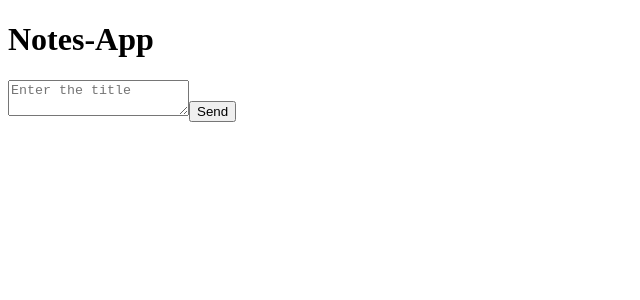
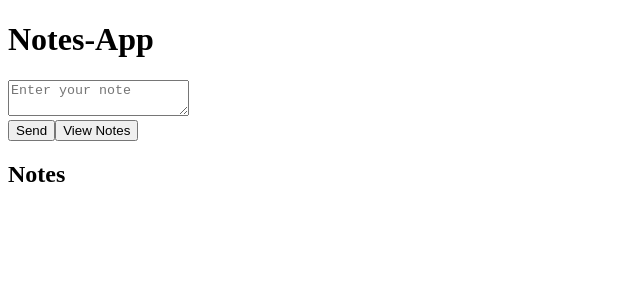
Before and after one commit to srsowmiya/web-development-learning, a React app in the folder React/Secret-message/Frontend/: page / in a window 1280 px wide. Shown: the top 300 px of the page, without its empty margins (0-640 px from the left). Built offline with nearby package versions, Linux system fonts and the light colour scheme; the HTML template or start-up script is replaced by a standard one.

Commit message:
task completed successfully

```diff
--- a/React/Secret-message/Frontend/src/App.jsx
+++ b/React/Secret-message/Frontend/src/App.jsx
@@ -1,36 +1,76 @@
-import {useState} from 'react'
+import React, { useState } from 'react';
 
 const App = () => {
+    const [message, setMessage] = useState('');
+    const [notes, setNotes] = useState([]);
 
-  const [message,setMessage]=useState('')
+    async function handleMessage() {
+        const title = message.split("\n")[0].trim() || "No Subject";
 
+        const res = await fetch('http://localhost:5000/notes', {
+            method: 'POST',
+            headers: {
+                'Content-Type': 'application/json'
+            },
+            body: JSON.stringify({
+                title: title,
+                content: message
+            })
+        });
 
-  async function handleMessage(){
-    const title = message.split("\n")[0].trim() || "No Subject";
-    const res=await fetch('http://localhost:5000/notes',{
-      method:'POST',
-      headers:{
-        'Content-Type':'application/json'
-      },
-      body:JSON.stringify({
-        title:title,
-        content:message
-      })
-    })
-    if(res.ok){
-      const data=await res.json()
-      setMessage(data.result)
+        if (res.ok) {
+            const data = await res.json();
+            console.log(data);
+
+            setMessage('');
+            handleViewNotes();
+        }
     }
-  }
 
-  return (
-    <div>
-        <h1>Notes-App</h1>
-        <textarea placeholder="Enter the title" onChange={(e)=>{setMessage(e.target.value)}}/>
-        <button onClick={handleMessage}>Send</button>
-        <h3>{message}</h3>
-    </div>
-  )
-}
+    async function handleViewNotes() {
+        const res = await fetch('http://localhost:5000/notes');
 
-export default App
+        if (res.ok) {
+            const data = await res.json();
+
+            console.log("Fetched notes:", data);
+
+            setNotes(data.data);
+        } else {
+            console.log("Failed to fetch notes");
+        }
+    }
+
+    return (
+        <div>
+            <h1>Notes-App</h1>
+
+            <textarea
+                placeholder="Enter your note"
+                value={message}
+                onChange={(e) => setMessage(e.target.value)}
+            />
+
+            <br />
+
+            <button onClick={handleMessage}>
+                Send
+            </button>
+
+            <button onClick={handleViewNotes}>
+                View Notes
+            </button>
+
+            <h2>Notes</h2>
+
+            {notes.map((note) => (
+                <div key={note.note_id}>
+                    <h3>{note.title}</h3>
+                    <p>{note.content}</p>
+                </div>
+            ))}
+        </div>
+    );
+};
+
+export default App;
```
Also changed, not shown: 1 other file (tests, documents, lock files or other folders).
